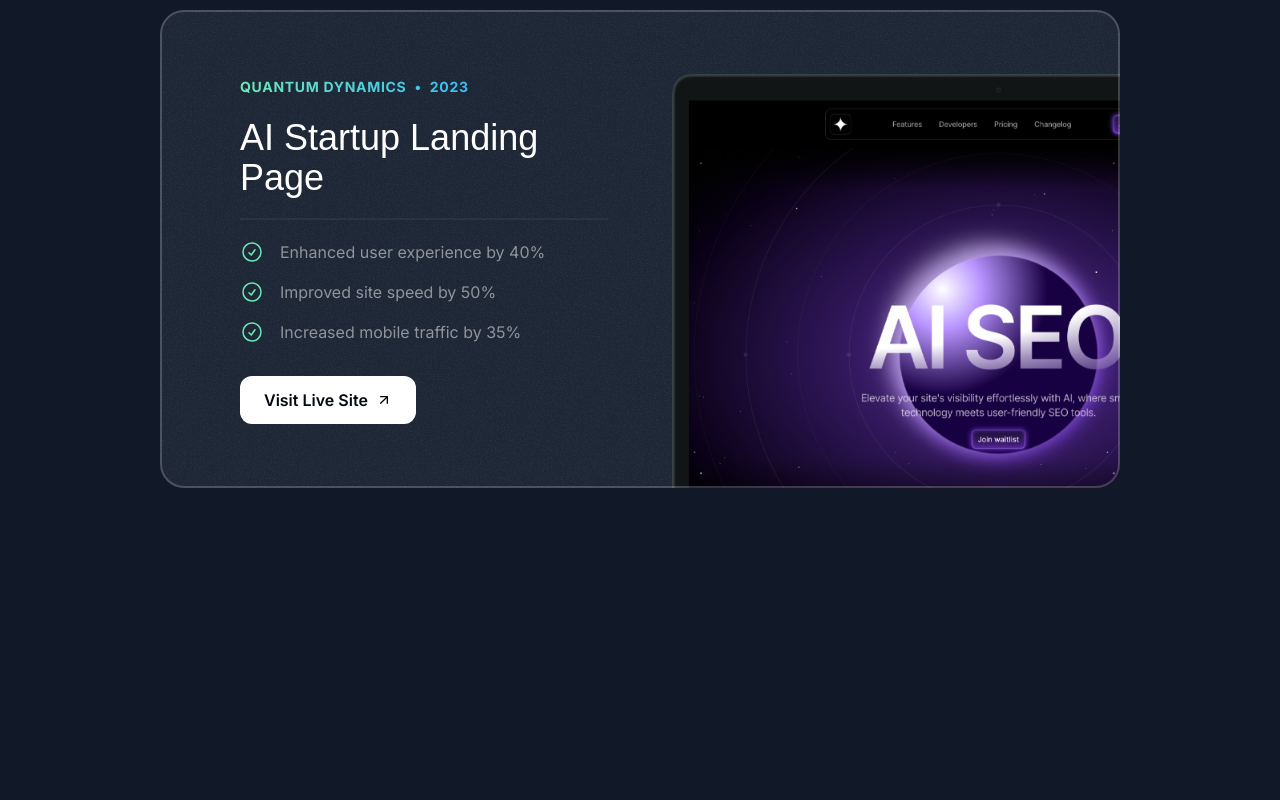
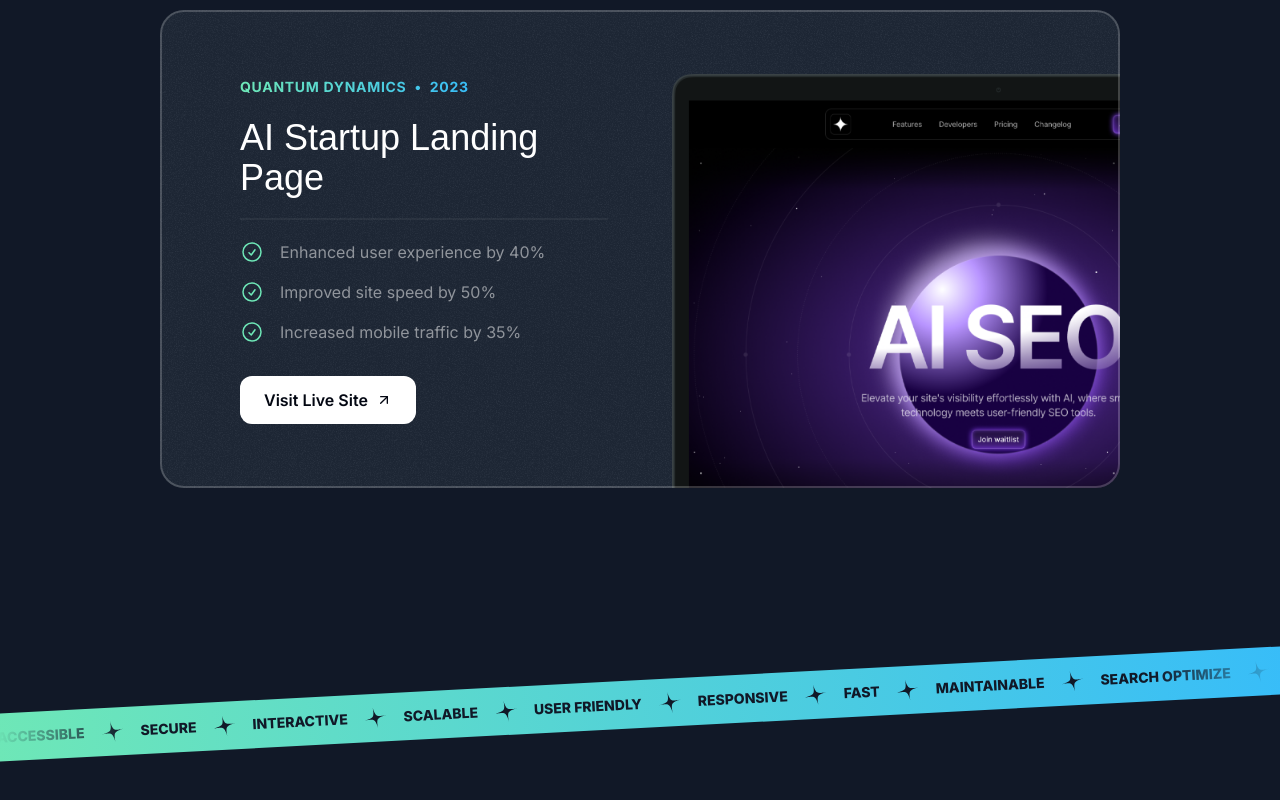
Before and after one commit to pavankafare/Portfolio-, a Next.js app: page / in a window 1280 px wide. Shown: the part 2380-3180 px from the top of the page. Before the commit the page ends 2964 px from the top, so only its background shows below. Built offline with nearby package versions, Linux system fonts and the light colour scheme; a web font is replaced by a local one.

Commit message:
Tape Section

```diff
--- a/src/app/page.tsx
+++ b/src/app/page.tsx
@@ -1,6 +1,7 @@
 import { Header } from "@/sections/Header"
 import { HeroSection } from "@/sections/Hero"
 import { ProjectsSection } from "@/sections/Projects";
+import { TapeSection } from "@/sections/Tape";
 
 export default function Home() {
   return (
@@ -8,6 +9,7 @@
       <Header/>
       <HeroSection/>
       <ProjectsSection/>
+      <TapeSection/>
     </div>
   );
 }
--- a/src/sections/Tape.tsx
+++ b/src/sections/Tape.tsx
@@ -1,3 +1,42 @@
-export const TapeSection = () => {
-  return <div>Tape Section</div>;
-};
+import StarIcon from "@/assets/icons/star.svg";
+const words=[
+  "Accessible",
+  "Secure",
+  "Interactive",
+  "Scalable",
+  "User Friendly",
+  "Responsive",
+  "Fast",
+  "Maintainable",
+  "Search Optimize",
+  "Usable",
+  "Reliable",
+];
+
+
+ import React from 'react'
+
+  export const TapeSection = () => {
+   return (
+     <div className="py-16 lg:py-24  overflow-x-clip">
+       <div className="bg-gradient-to-r from-emerald-300 to-sky-400 -rotate-3 -mx-1 ">
+         <div className="flex [mask-image:linear-gradient(to_right,transparent,black_10%,black_90%,transparent)]">
+           <div className="flex flex-none gap-4 py-3">
+             {
+               words.map((word) => (<div className="inline-flex gap-4 items-center" key={word
+
+               }>
+                 <span className="text-gray-900 uppercase font-extrabold text-sm">
+                   {word}
+                 </span>
+                 <StarIcon className="size-6 text-gray-900 -rotate-12" />
+               </div>
+
+               ))}
+
+           </div>
+         </div>
+       </div>
+     </div>
+   )
+ }
```
